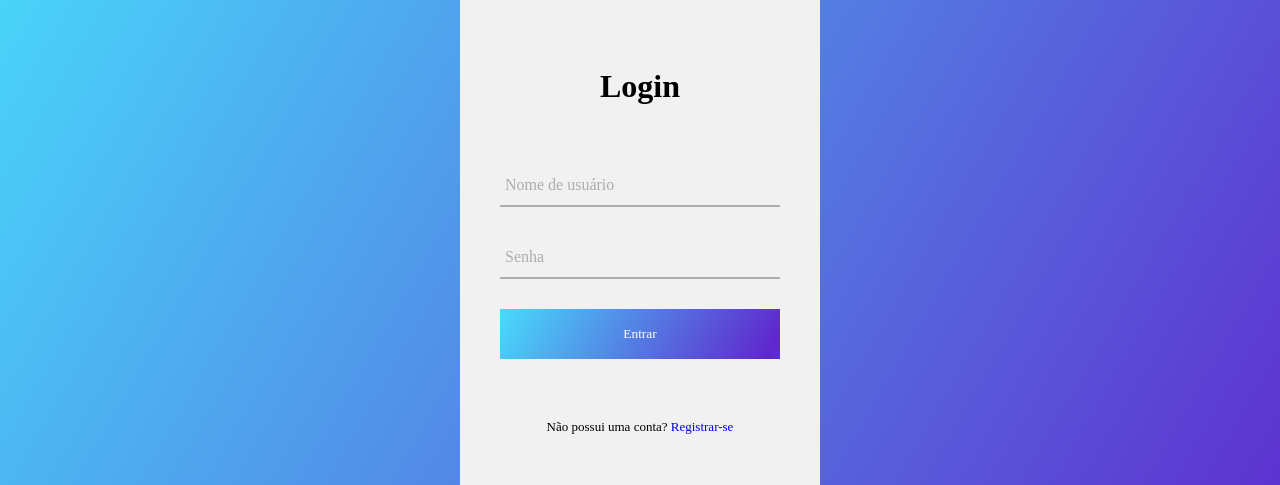
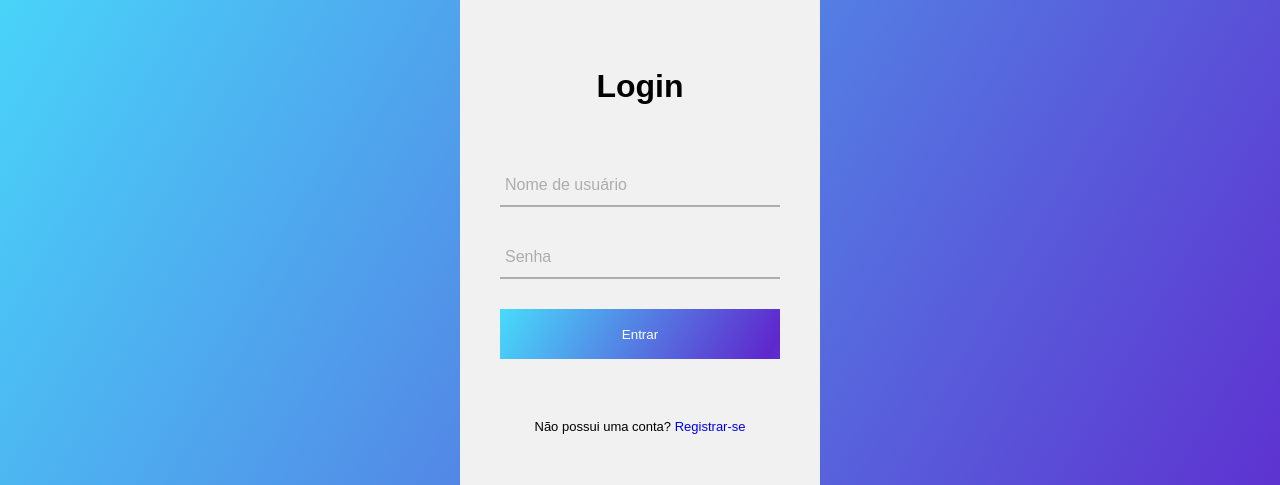
Before and after one commit to lucasmarianokotcz/LoginPage, a plain HTML site: page index.html in a window 1280 px wide. Shown: the part 122-607 px from the top of the page. Drawn offline with nearby package versions, Linux system fonts and the light colour scheme.

Commit message:
Update style.css

```diff
--- a/style.css
+++ b/style.css
@@ -2,7 +2,7 @@
     margin: 0;
     padding: 0;
     text-decoration: none;
-    font-family: montserrat;
+    font-family: 'Montserrat', sans-serif;
     box-sizing: border-box;
 }
 
```
